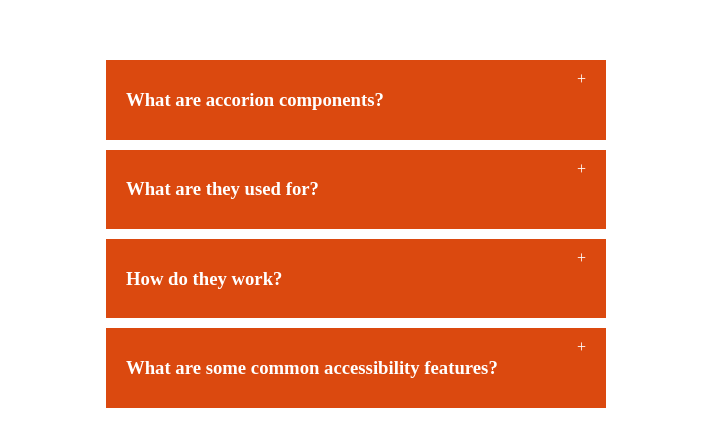
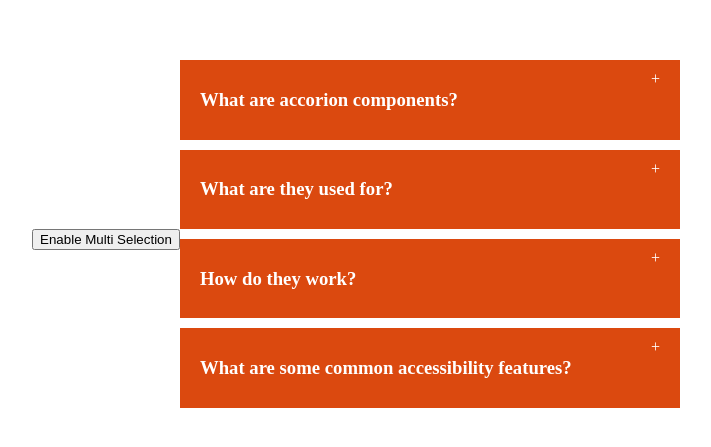
Before and after one commit to parv68/accordin-react, a React (Vite) app: page / in a window 1280 px wide. Shown: the part 169-616 px from the top of the page, without its empty margins (292-1003 px from the left). Built offline with nearby package versions, Linux system fonts and the light colour scheme.

Commit message:
accordion file

```diff
--- a/src/Accordion.jsx
+++ b/src/Accordion.jsx
@@ -2,24 +2,43 @@
 import data from "./data"
 function Accordion(){
     const [selected, setSelected] = useState(null)
+    const [enableMultiSelection, setEnableMultiSelection] = useState(false)
+    const [multiple, setMultiple] = useState([])
     function handleSingleSelection(getCurrentID){
         setSelected(getCurrentID === selected ? null : getCurrentID)
     }
+    function handleMultipleSelection(getCurrentID){
+        let cpyMultiple = [...multiple]
+        const findIndexOfCurrentID = cpyMultiple.indexOf(getCurrentID)
 
+        if(findIndexOfCurrentID === -1){
+            cpyMultiple.push(getCurrentID)
+        } else {
+            cpyMultiple.splice(findIndexOfCurrentID, 1)
+            setMultiple(cpyMultiple)
+        }
+    }
+    console.log(selected, multiple);
     return(
         <div className="wrapper">
+            <button onClick={() => setEnableMultiSelection(!enableMultiSelection)}>Enable Multi Selection</button>
             <div className="accordian">
                 {
                     data && data.length > 0 ?
-                    data.map(dataItem => <div className="item" key={dataItem}>
-                        <div onClick={() => handleSingleSelection(dataItem.id)} className="title">
+                    data.map(dataItem =>
+                        <div className="item" key={dataItem}>
+                            <div onClick={enableMultiSelection ? () => handleMultipleSelection(dataItem.id)  : () => handleSingleSelection(dataItem.id)} className="title">
                                 <h3>{dataItem.question}</h3>
                                 <span>+</span>
                             </div>
                             {
-                            selected === dataItem.id ?
-                            <div>{dataItem.answer}</div>
-                            : null
+                                enableMultiSelection
+                                ? multiple.indexOf(dataItem.id) !== -1 && (
+                                 <div className="content">{dataItem.answer}</div>
+                                )
+                                : selected === dataItem.id && (
+                                    <div className="content">{dataItem.answer}</div>
+                                )
                             }
                         </div> )
                     : ( <div>No data</div> )
```
Lines whose indentation alone changed are shown as unchanged.
